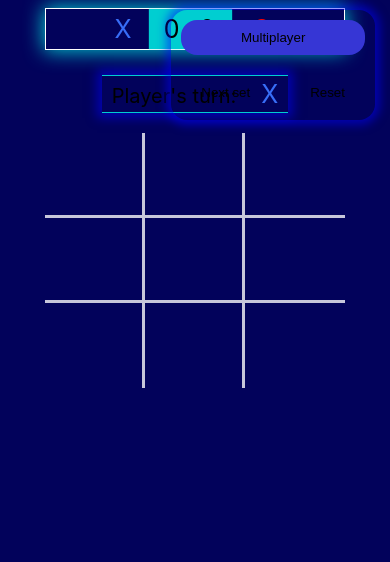
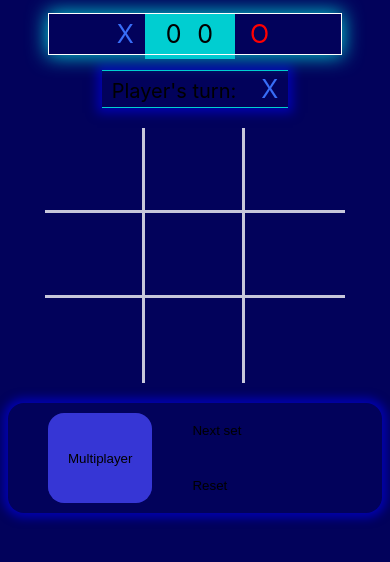
Before and after one commit to EladReuveny/TicTacToe, a React (Vite) app in the folder my-tic-tac-toe-app/: page / in a window 390 px wide. Shown: the top 562 px of the page. Built offline with nearby package versions, Linux system fonts and the light colour scheme.

Commit message:
fixing bugs

```diff
--- a/my-tic-tac-toe-app/src/index.css
+++ b/my-tic-tac-toe-app/src/index.css
@@ -89,6 +89,7 @@
 }
 
 .score {
+  position: relative;
   display: flex;
   justify-content: space-around;
   font-size: 25px;
@@ -98,14 +99,25 @@
   box-shadow: 0 0 20px 1px darkturquoise;
 }
 
+.score::after {
+  content: '';
+  position: absolute;
+  top: 0;
+  transform: translate(-5px, 0);
+  width: 80px;
+  height: 45px;
+  padding: 0 5px;
+  background: darkturquoise;
+  z-index: -1;
+}
+
 .score-x {
-  position:relative;
+  position: relative;
   left: -10%;
-  box-shadow: 100px 0 1px 5px darkturquoise;
 }
 
 .score-o {
-  position:relative;
+  position: relative;
   right: -10%;
 }
 
@@ -182,3 +194,21 @@
   transform: translateY(-1.7px);
   transition: all .3s ease;
 }
+
+/* Media Queries */
+
+@media (max-width: 780px) {
+  .score {
+    margin: 5px 40px 15px;
+  }
+
+  .buttons-div {
+      position: relative;
+      flex-direction: row;
+      bottom: 0;
+      margin: 10px auto 80px;
+      left: 50%;
+      padding: 0 30px;
+      transform: translate(-50%, 0);
+  }
+}
```
